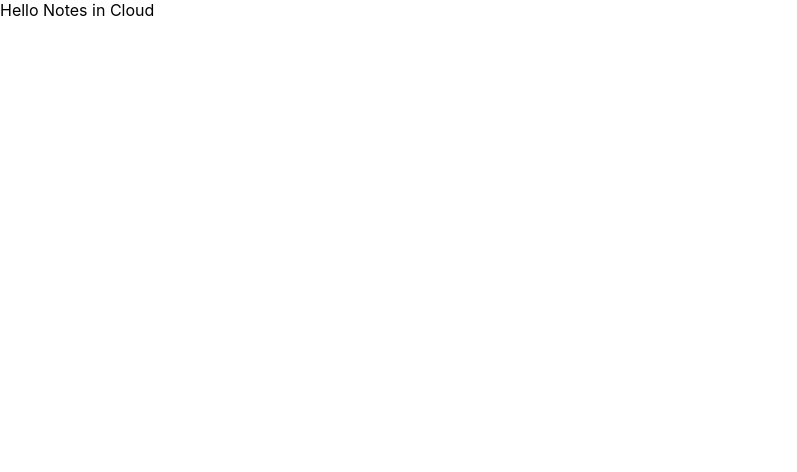
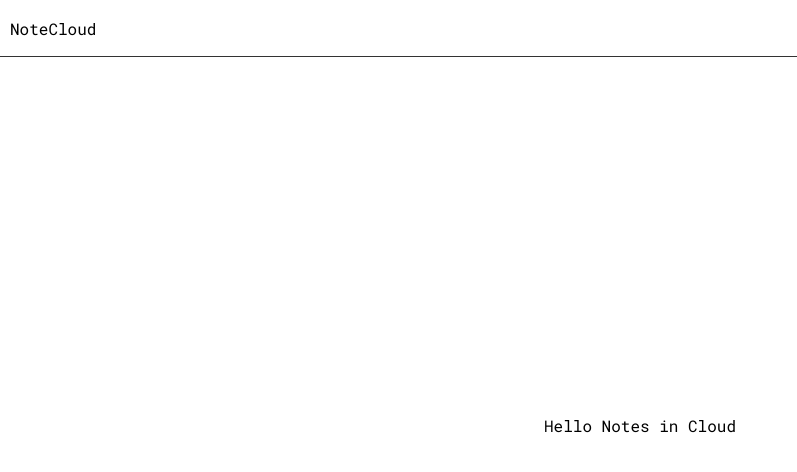
Before and after one commit to kafle-ashish/notecloud, a React (Create React App) app: page / in a window 1280 px wide. Shown: the top 472 px of the page, without its empty margins (0-797 px from the left). Built offline with nearby package versions, Linux system fonts and the light colour scheme.

Commit message:
layout design. navbar added

```diff
--- a/src/App.css
+++ b/src/App.css
@@ -1,17 +1,34 @@
 
 
+@import url('https://fonts.googleapis.com/css?family=Roboto+Mono');
 
-body {
+body, * {
   margin: 0;
   padding: 0;
-  font-family: -apple-system, BlinkMacSystemFont, "Segoe UI", "Roboto", "Oxygen",
-    "Ubuntu", "Cantarell", "Fira Sans", "Droid Sans", "Helvetica Neue",
-    sans-serif;
+  font-family: 'Roboto Mono', monospace;
   -webkit-font-smoothing: antialiased;
   -moz-osx-font-smoothing: grayscale;
+}
+
+html, body {
+  width: 100%;
+  height: 100%;
 }
 
 code {
   font-family: source-code-pro, Menlo, Monaco, Consolas, "Courier New",
     monospace;
 }
+
+.container {
+  width: 100%;
+  height: 100%;
+}
+
+.body {
+  display: flex;
+  width: 100vw;
+  height: 92vh;
+  justify-content: center;
+  align-items: center;
+}
--- a/src/App.js
+++ b/src/App.js
@@ -4,15 +4,24 @@
 import React, { Component } from 'react';
 import './App.css';
 import SignIn from './components/signin/signin'
+import NavBar from './components/navbar/navbar'
 
 class App extends Component {
   render() {
     return (
-      <div>
+      <div className="container">
+        <NavBar>
+          <span className="brand__name">NoteCloud</span>
+          <span className="nav__items">
+            <pre id="content" style={{whiteSpace:`pre-wrap`}}></pre>
+            <SignIn/>
+          </span>
+        </NavBar>
+        <div className="body" contentEditable>
           Hello Notes in Cloud
-          <SignIn/>
       </div>
-    );
+      </div>
+    )
   }
 }
 
--- a/src/components/gapi/gapi.js
+++ b/src/components/gapi/gapi.js
@@ -52,7 +52,7 @@
       })
         .then(function(data){
           console.log(JSON.stringify(data.result.user.displayName))
-          document.getElementById("content").innerText = JSON.stringify(data.result.user.displayName)
+          document.getElementById("content").innerText = data.result.user.displayName
         })
         .catch(function(err){
           console.log(err)
--- /dev/null
+++ b/src/components/navbar/navbar.css
@@ -0,0 +1,25 @@
+
+
+nav{
+    width: 100%;
+    height: 7vh;
+    border-bottom: 1px solid #333;
+    display: flex;
+    justify-content: space-between;
+    align-items: center;
+}
+
+.nav__items {
+    width: 30vw;
+    display: flex;
+    justify-content: flex-end;
+    align-items: center;
+}
+
+#content {
+    margin: 0 10px;
+}
+
+.brand__name{
+    margin-left: 10px;
+}
--- /dev/null
+++ b/src/components/navbar/navbar.js
@@ -0,0 +1,14 @@
+
+
+import React from 'react'
+import './navbar.css'
+
+const NavBar = function(props){
+    return(
+        <nav>
+            {props.children}
+        </nav>
+    )
+}
+
+export default NavBar
--- /dev/null
+++ b/src/components/signin/signin.css
@@ -0,0 +1,17 @@
+
+
+
+#authorize_button, #signout_button {
+    display: block;
+    height: 30px;
+    width: 100px;
+    cursor: pointer;
+    background: white;
+    border: 1px solid #333;
+    margin-left: auto;
+    margin-right: 10px;
+}
+
+#authorize_button:hover, #signout_button:hover {
+    border: 2px solid #333;
+}
--- a/src/components/signin/signin.js
+++ b/src/components/signin/signin.js
@@ -3,6 +3,7 @@
 
 import React, { useEffect } from 'react'
 import { initClient as loader } from '../gapi/gapi'
+import './signin.css'
 
 const SignIn = function(){
 
@@ -11,11 +12,10 @@ const SignIn = function(){
     })
 
     return(
-        <div>
-            <button id="authorize_button" style={{display: `none`}}>Authorize</button>
+        <span className="btn--group">
+            <button id="authorize_button" style={{display: `none`}}>Log In</button>
             <button id="signout_button" style={{display: `none`}}>Sign Out</button>
-            <pre id="content" style={{whiteSpace:`pre-wrap`}}></pre>
-        </div>
+        </span>
     )
 }
 
```
